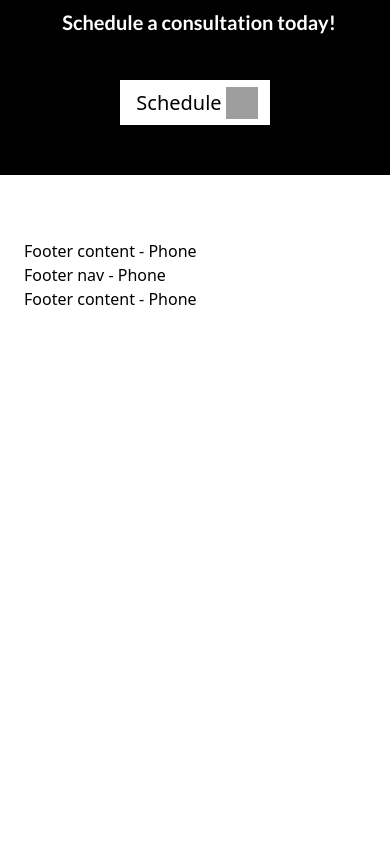
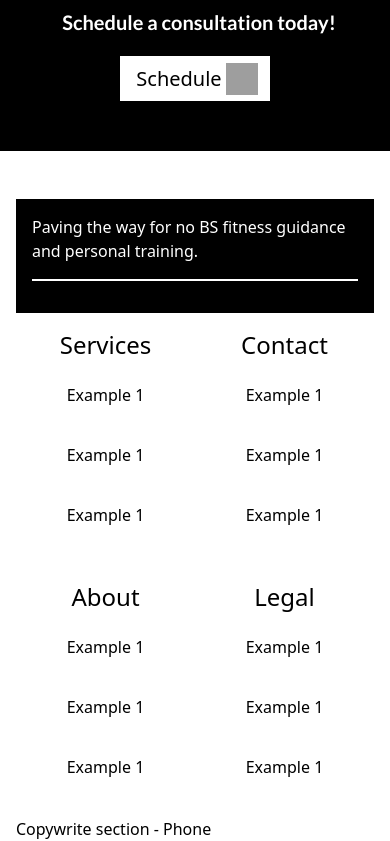
Before and after one commit to BrainReturnedToSoup/HuusWebsite, a React (Vite) app in the folder huus-website/: page / in a window 390 px wide. Shown: the part 6204-7045 px from the top of the page. Before the commit the page ends 6515 px from the top, so only its background shows below. Built offline with nearby package versions, Linux system fonts and the light colour scheme; grey boxes are pictures that could not be loaded.

Commit message:
layed out the scaffolding for the footer nav links for phones, looks pretty decent, working on integrating the social media links in the aside section for phone

```diff
--- a/huus-website/src/pages/+root/-footer/Footer.tsx
+++ b/huus-website/src/pages/+root/-footer/Footer.tsx
@@ -29,7 +29,7 @@ function FooterRegular({ screenWidth }: FooterSubtypeProps) {
 
 function FooterTablet({ screenWidth }: FooterSubtypeProps) {
   return (
-    <footer className="w-full px-6 pt-16">
+    <footer className="w-full bg-black px-6 pt-16">
       <FooterAside screenWidth={screenWidth} />
       <FooterNav
         screenWidth={screenWidth}
@@ -42,7 +42,7 @@ function FooterTablet({ screenWidth }: FooterSubtypeProps) {
 
 function FooterPhone({ screenWidth }: FooterSubtypeProps) {
   return (
-    <footer className="w-full px-6 pt-16">
+    <footer className="w-full px-4 pt-12">
       <FooterAside screenWidth={screenWidth} />
       <FooterNav
         screenWidth={screenWidth}
--- a/huus-website/src/pages/+root/-footer/copywrite-section/CopywriteSection.tsx
+++ b/huus-website/src/pages/+root/-footer/copywrite-section/CopywriteSection.tsx
@@ -1,6 +1,6 @@
 import Regular from "./regular/Regular";
-import Tablet from "../footer-aside/tablet/Tablet";
-import Phone from "../footer-aside/phone/Phone";
+import Tablet from "./tablet/Tablet";
+import Phone from "./phone/Phone";
 
 import MIN_WIDTHS from "../../../../enums/responsiveScreenWidths";
 
--- a/huus-website/src/pages/+root/-footer/footer-aside/phone/Phone.tsx
+++ b/huus-website/src/pages/+root/-footer/footer-aside/phone/Phone.tsx
@@ -1,3 +1,26 @@
+import SocialMediaLink from "./SocialMediaLink";
+
+const socialMediaLinks = [
+  { icon: "", link: "" },
+  { icon: "", link: "" },
+  { icon: "", link: "" },
+];
+
 export default function Phone() {
-  return <div>Footer content - Phone</div>;
+  return (
+    <div className="w-full bg-black p-4">
+      <h3 className="mb-4 text-white">
+        Paving the way for no BS fitness guidance and personal training.
+      </h3>
+      <ul className="flex border-t-2 border-white pt-4">
+        {socialMediaLinks.map((linkObj) => {
+          return (
+            <li>
+              <SocialMediaLink icon={linkObj.icon} link={linkObj.link} />
+            </li>
+          );
+        })}
+      </ul>
+    </div>
+  );
 }
--- /dev/null
+++ b/huus-website/src/pages/+root/-footer/footer-aside/phone/SocialMediaLink.tsx
@@ -0,0 +1,12 @@
+interface SocialMediaLinkProps {
+  icon: string;
+  link: string;
+}
+
+export default function SocialMediaLink({ icon, link }: SocialMediaLinkProps) {
+  return (
+    <a href={link}>
+      <img src={icon}></img>
+    </a>
+  );
+}
--- a/huus-website/src/pages/+root/-footer/footer-nav/phone/NavColumn.tsx
+++ b/huus-website/src/pages/+root/-footer/footer-nav/phone/NavColumn.tsx
@@ -1,3 +1,33 @@
-export default function NavColumn() {
-  return <></>;
+import FOOTER_NAV_COLUMNS from "../../../../../enums/pages/+root/-footer/footer";
+
+interface LinkProps {
+  text: string;
+  route: string;
 }
+
+function Link({ text, route }: LinkProps) {
+  return (
+    <li className="mb-6 flex h-[36px] items-center justify-center px-2">
+      <a href={route}>{text}</a>
+    </li>
+  );
+}
+
+interface NavColumnProps {
+  columnData: (typeof FOOTER_NAV_COLUMNS)[0];
+}
+
+export default function NavColumn({ columnData }: NavColumnProps) {
+  return (
+    <div className="flex w-1/2 flex-col items-center justify-center p-2 pt-4">
+      <h3 className="mb-4 text-2xl">{columnData.title}</h3>
+      <ul>
+        {columnData.links.map((link, index) => {
+          return (
+            <Link text={link.text} route={link.redirect.route} key={index} />
+          );
+        })}
+      </ul>
+    </div>
+  );
+}
--- a/huus-website/src/pages/+root/-footer/footer-nav/phone/Phone.tsx
+++ b/huus-website/src/pages/+root/-footer/footer-nav/phone/Phone.tsx
@@ -1,9 +1,17 @@
 import FOOTER_NAV_COLUMNS from "../../../../../enums/pages/+root/-footer/footer";
+
+import NavColumn from "./NavColumn";
 
 interface PhoneProps {
   footerNavColumns: typeof FOOTER_NAV_COLUMNS;
 }
 
 export default function Phone({ footerNavColumns }: PhoneProps) {
-  return <div>Footer nav - Phone</div>;
+  return (
+    <div className="flex flex-wrap justify-center items-center">
+      {footerNavColumns.map((columnData) => (
+        <NavColumn columnData={columnData} />
+      ))}
+    </div>
+  );
 }
--- a/huus-website/src/pages/+root/-main/call-to-action/phone/Phone.tsx
+++ b/huus-website/src/pages/+root/-main/call-to-action/phone/Phone.tsx
@@ -9,7 +9,7 @@ export default function Phone() {
         Like what you see?
       </h2>
       <h3
-        className={`lato-bold mb-10 flex items-center justify-center py-1 pl-4 pr-2 text-center text-xl text-white hover:cursor-pointer`}
+        className={`lato-bold mb-4 flex items-center justify-center py-1 pl-4 pr-2 text-center text-xl text-white hover:cursor-pointer`}
       >
         Schedule a consultation today!
       </h3>
--- a/huus-website/src/pages/+root/-main/call-to-action/regular/Regular.tsx
+++ b/huus-website/src/pages/+root/-main/call-to-action/regular/Regular.tsx
@@ -1,4 +1,6 @@
 import { useState } from "react";
+
+import "../../../../../App.css";
 
 export default function Regular() {
   const [isHovered, setHoveredState] = useState(false);
@@ -13,15 +15,17 @@ export default function Regular() {
 
   return (
     <div className="flex h-[500px] w-full flex-col items-center justify-center bg-black px-14 pb-16 xl:px-20">
-      <h2 className="mb-3 text-6xl text-white">Like what you see?</h2>
+      <h2 className="lato-medium mb-4 text-6xl text-white">
+        Like what you see?
+      </h2>
       <a
-        className={`mb-6 flex items-center justify-center py-1 pl-4 pr-2 text-2xl underline transition-colors duration-300 hover:cursor-pointer ${isHovered ? "text-black" : "text-white"} ${isHovered ? "bg-white" : ""}`}
+        className={`lato-medium mb-6 flex items-center justify-center px-4 py-1 text-2xl underline transition-colors duration-300 hover:cursor-pointer ${isHovered ? "text-black" : "text-white"} ${isHovered ? "bg-white" : ""}`}
         onMouseEnter={handleMouseEnter}
         onMouseLeave={handleMouseLeave}
       >
         Schedule a consultation today!
       </a>
-      <p className="w-[675px] text-center leading-7 text-white">
+      <p className="lato-medium w-[675px] text-center leading-8 text-white">
         Random description here Random description here Random description here
         Random description here Random description here Random description here
         Random description here Random description here Random description here
```
